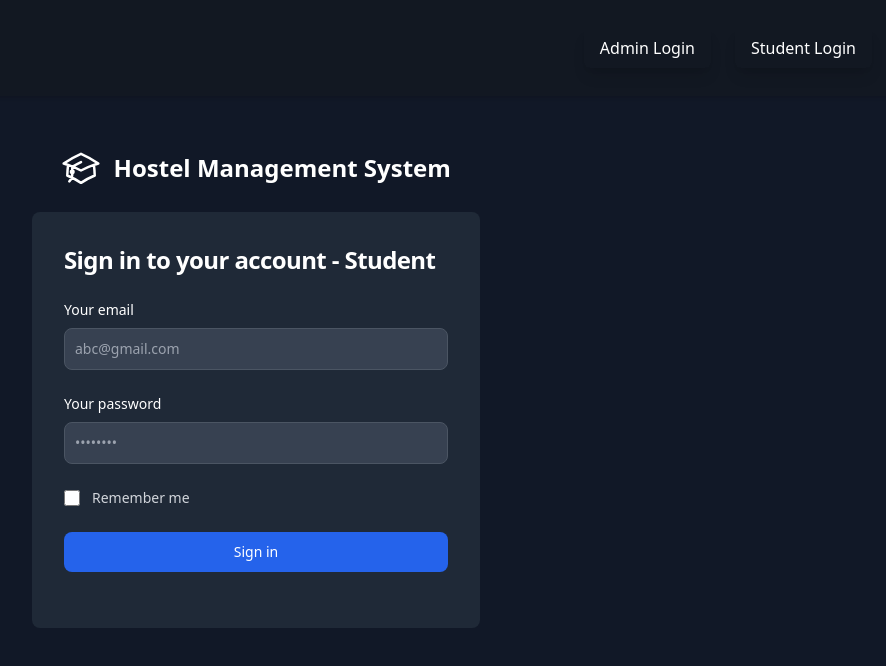
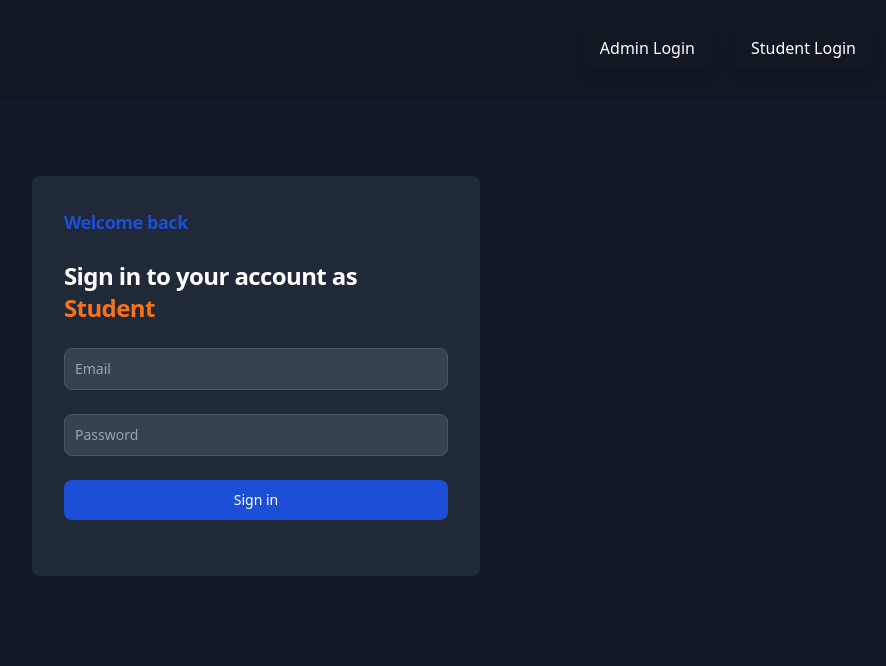
Before and after one commit to Raghu23-dev/Hostel-HMS, a React (Vite) app in the folder client/: page /auth in a window 1280 px wide. Shown: the top 666 px of the page, without its empty margins (384-1270 px from the left). Built offline with nearby package versions, Linux system fonts and the light colour scheme.

Commit message:
added styles to Hero Section, Navbar, Admin Login and Student Login

```diff
--- a/client/src/components/LandingSite/AuthPage/AdminSignIn.jsx
+++ b/client/src/components/LandingSite/AuthPage/AdminSignIn.jsx
@@ -1,6 +1,5 @@
-import { Input } from "./Input";
-import { Link, useNavigate } from "react-router-dom";
 import { useState } from "react";
+import { useNavigate } from "react-router-dom";
 import { ToastContainer, toast } from 'react-toastify';
 import 'react-toastify/dist/ReactToastify.css';
 import { Loader } from "../../Dashboards/Common/Loader";
@@ -104,51 +103,37 @@ export default function AdminSignIn() {
     setPass(event.target.value);
   };
 
-  const email = {
-    name: "email",
-    type: "email",
-    placeholder: "abc@email.com",
-    req: true,
-    value: inputEmail,
-    onChange: changeEmail,
-  };
-  const password = {
-    name: "password",
-    type: "password",
-    placeholder: "••••••••",
-    req: true,
-    onChange: changePass,
-    value: pass,
-  };
-
   return (
-    <div className="w-full rounded-lg md:mt-0 sm:max-w-md xl:p-0 bg-gray-800 border-gray-700">
+    <div className="w-full max-w-md h-[600px] rounded-lg bg-gray-800 border-gray-700 transition-transform transform hover:scale-105 mt-20">
       <div className="p-6 space-y-4 md:space-y-6 sm:p-8">
+      <h3 className="text-l font-bold leading-tight tracking-tight md:text-lg text-blue-700">
+          Welcome back
+        </h3>
         <h1 className="text-xl font-bold leading-tight tracking-tight md:text-2xl text-white">
-          Sign in to your account - Manager
+          Sign in to your account as <span className="text-green-600">Manager</span>
         </h1>
         <form className="space-y-4 md:space-y-6" onSubmit={login}>
-          <Input field={email} />
-          <Input field={password} />
-          <div className="flex items-center justify-between">
-            <div className="flex items-start">
-              <div className="flex items-center h-5">
-                <input
-                  type="checkbox"
-                  className="w-4 h-4 border rounded focus:ring-3 bg-gray-700 border-gray-600 focus:ring-blue-600 ring-offset-gray-800"
-                  required=""
-                />
-              </div>
-              <div className="ml-3 text-sm">
-                <label htmlFor="remember" className="text-gray-300">
-                  Remember me
-                </label>
-              </div>
-            </div>
-          </div>
+          <input
+            name="email"
+            type="email"
+            placeholder="Email"
+            required
+            value={inputEmail}
+            onChange={changeEmail}
+            className="w-full p-2.5 text-sm rounded-lg border-gray-600 bg-gray-700 border focus:ring-blue-500 focus:border-blue-500 placeholder-gray-400 text-white transition-transform transform hover:scale-105"
+          />
+          <input
+            name="password"
+            type="password"
+            placeholder="Password"
+            required
+            value={pass}
+            onChange={changePass}
+            className="w-full p-2.5 text-sm rounded-lg border-gray-600 bg-gray-700 border focus:ring-blue-500 focus:border-blue-500 placeholder-gray-400 text-white transition-transform transform hover:scale-105"
+          />
           <button
             type="submit"
-            className="w-full text-white hover:bg-blue-700 focus:ring-4 focus:outline-none  font-medium rounded-lg text-sm px-5 py-2.5 text-center bg-blue-700 focus:ring-blue-800"
+            className="w-full text-white hover:bg-blue-800 focus:ring-4 focus:outline-none font-medium rounded-lg text-sm px-5 py-2.5 text-center bg-blue-700 focus:ring-blue-800 transition-transform transform hover:scale-105"
           >
             {loader ? (
               <>
@@ -170,7 +155,6 @@ export default function AdminSignIn() {
             pauseOnHover
             theme="dark"
           />
-
         </form>
       </div>
     </div>
--- a/client/src/components/LandingSite/AuthPage/Index.jsx
+++ b/client/src/components/LandingSite/AuthPage/Index.jsx
@@ -4,28 +4,7 @@ export default function AuthPage() {
   return (
     <>
       <section className="bg-gray-900">
-        <div className="flex flex-col items-center justify-center px-6 py-8 mx-auto md:h-[73vh] lg:py-0">
-          <a
-            href="/"
-            className="flex items-center mb-6 text-2xl font-semibold text-white"
-          >
-            <svg
-              xmlns="http://www.w3.org/2000/svg"
-              fill="none"
-              viewBox="0 0 24 24"
-              strokeWidth={1.5}
-              stroke="currentColor"
-              className="w-8 h-8 lg:w-10 lg:h-10"
-            >
-              <path
-                strokeLinecap="round"
-                strokeLinejoin="round"
-                d="M4.26 10.147a60.436 60.436 0 00-.491 6.347A48.627 48.627 0 0112 20.904a48.627 48.627 0 018.232-4.41 60.46 60.46 0 00-.491-6.347m-15.482 0a50.57 50.57 0 00-2.658-.813A59.905 59.905 0 0112 3.493a59.902 59.902 0 0110.399 5.84c-.896.248-1.783.52-2.658.814m-15.482 0A50.697 50.697 0 0112 13.489a50.702 50.702 0 017.74-3.342M6.75 15a.75.75 0 100-1.5.75.75 0 000 1.5zm0 0v-3.675A55.378 55.378 0 0112 8.443m-7.007 11.55A5.981 5.981 0 006.75 15.75v-1.5"
-              />
-            </svg>
-            &nbsp;
-            Hostel Management System
-          </a>
+        <div className="flex flex-col items-center justify-center px-6 py-8 mx-auto md:h-[60vh] lg:py-0">
           <Outlet />
         </div>
       </section>
--- a/client/src/components/LandingSite/AuthPage/SignIn.jsx
+++ b/client/src/components/LandingSite/AuthPage/SignIn.jsx
@@ -40,19 +40,18 @@ export default function SignIn() {
         },
         body: JSON.stringify({
           isAdmin: result.data.user.isAdmin,
-          token: result.data.token})
+          token: result.data.token
+        })
       });
 
       let studentResult = await student.json();
-      console.log(studentResult);
       if (studentResult.success) {
         localStorage.setItem("student", JSON.stringify(studentResult.student));
         navigate("/student-dashboard");
       } else {
-        console.log(studentResult.errors)
+        console.log(studentResult.errors);
       }
     } else {
-      // alert(result.errors[0].msg);
       toast.error(
         result.errors[0].msg, {
         position: "top-right",
@@ -70,7 +69,7 @@ export default function SignIn() {
 
   const [email, setEmail] = useState("");
   const [pass, setPass] = useState("");
-  const [loader, setLoader] = useState(false)
+  const [loader, setLoader] = useState(false);
 
   const changeEmail = (event) => {
     setEmail(event.target.value);
@@ -82,48 +81,51 @@ export default function SignIn() {
   const iemail = {
     name: "email",
     type: "email",
-    placeholder: "abc@gmail.com",
+    placeholder: "Email",
     req: true,
     onChange: changeEmail,
   };
   const password = {
     name: "password",
     type: "password",
-    placeholder: "••••••••",
+    placeholder: "Password",
     req: true,
     onChange: changePass,
   };
 
   return (
-    <div className="w-full rounded-lg md:mt-0 sm:max-w-md xl:p-0 bg-gray-800 border-gray-700">
+    <div className="w-full max-w-md h-[600px] rounded-lg bg-gray-800 border-gray-700 transition-transform transform hover:scale-105 mt-20">
       <div className="p-6 space-y-4 md:space-y-6 sm:p-8">
+        <h3 className="text-l font-bold leading-tight tracking-tight md:text-lg text-blue-700">
+          Welcome back
+        </h3>
         <h1 className="text-xl font-bold leading-tight tracking-tight md:text-2xl text-white">
-          Sign in to your account - Student
+          Sign in to your account as <span className="text-orange-500">Student</span>
         </h1>
+
         <form className="space-y-4 md:space-y-6" onSubmit={login}>
-          <Input field={iemail} />
-          <Input field={password} />
-          <div className="flex items-center justify-between">
-            <div className="flex items-start">
-              <div className="flex items-center h-5">
-                <input
-                  id="remember"
-                  aria-describedby="remember"
-                  type="checkbox"
-                  className="w-4 h-4 border rounded focus:ring-3 bg-gray-700 border-gray-600 focus:ring-blue-600 ring-offset-gray-800"
-                  required=""
-                />
-              </div>
-              <div className="ml-3 text-sm">
-                <label htmlFor="remember" className="text-gray-300">
-                  Remember me
-                </label>
-              </div>
-            </div>
-          </div>
+          <input
+            name="email"
+            type="email"
+            placeholder="Email"
+            required
+            value={email}
+            onChange={changeEmail}
+            className="w-full p-2.5 text-sm rounded-lg border-gray-600 bg-gray-700 border focus:ring-blue-500 focus:border-blue-500 placeholder-gray-400 text-white transition-transform transform hover:scale-105"
+          />
+          <input
+            name="password"
+            type="password"
+            placeholder="Password"
+            required
+            value={pass}
+            onChange={changePass}
+            className="w-full p-2.5 text-sm rounded-lg border-gray-600 bg-gray-700 border focus:ring-blue-500 focus:border-blue-500 placeholder-gray-400 text-white transition-transform transform hover:scale-105"
+          />
+
           <button
             type="submit"
-            className="w-full text-white focus:ring-4 focus:outline-none font-medium rounded-lg text-sm px-5 py-2.5 text-center bg-blue-600 hover:bg-blue-700 focus:ring-blue-800"
+            className="w-full text-white hover:bg-blue-800 focus:ring-4 focus:outline-none font-medium rounded-lg text-sm px-5 py-2.5 text-center bg-blue-700 focus:ring-blue-800 transition-transform transform hover:scale-105"
           >
             {loader ? (
               <>
@@ -145,7 +147,6 @@ export default function SignIn() {
             pauseOnHover
             theme="dark"
           />
-
         </form>
       </div>
     </div>
```
